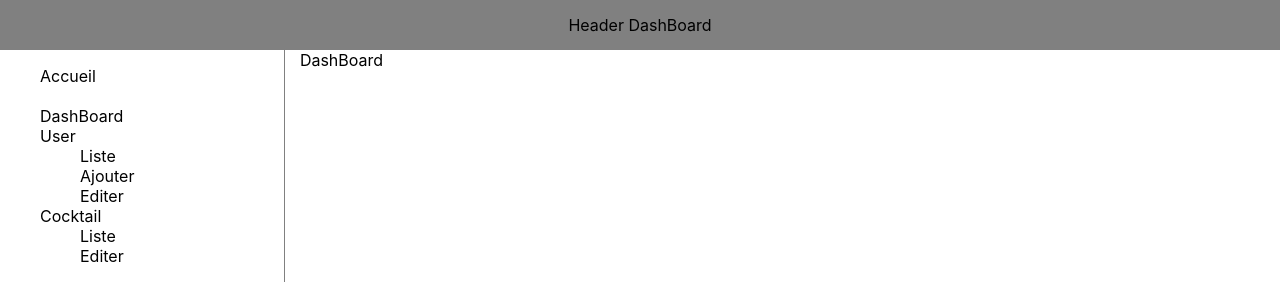
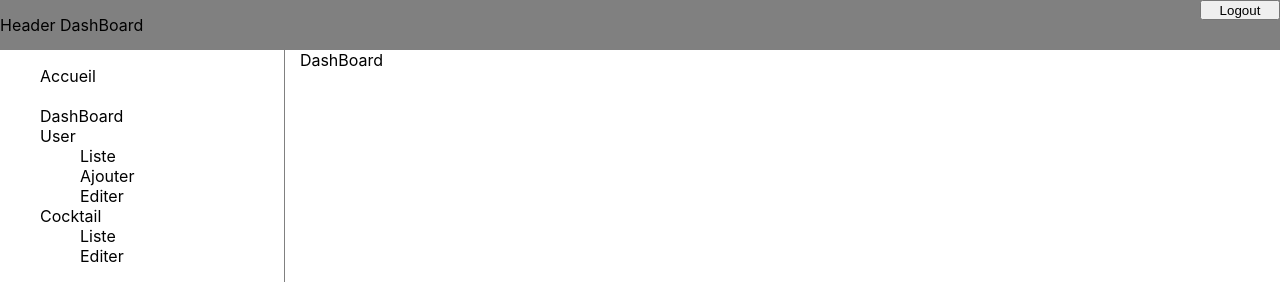
Before and after one commit to hhachich/coktail, a React (Create React App) app: page /admin in a window 1280 px wide. Shown: the top 300 px of the page. Built offline with nearby package versions, Linux system fonts and the light colour scheme; sample sign-in values are in the browser's storage.

Commit message:
Logout et routage programmatic

```diff
--- a/src/components/admin/Header.js
+++ b/src/components/admin/Header.js
@@ -1,17 +1,19 @@
 import React from 'react';
-import { Link } from 'react-router-dom';
+import {useNavigate } from 'react-router-dom';
+import { accountService } from '../../services/account.service';
 
 const Header = () => {
+    let navigate = useNavigate()
+
+    const logout = () => {
+        accountService.logout()
+        navigate('/')
+    }
     return (
-        // <header>
-        //      <nav>
-        //           <ul>
-        //             <li><Link to="/dashBoard">Dash Board</Link></li>
-        //            </ul>
-        //      </nav>
-        // </header>
+
         <div className='AHeader'>
            Header DashBoard
+           <button onClick={logout}>Logout</button>
         </div>
 
     );
--- a/src/components/public/Header.js
+++ b/src/components/public/Header.js
@@ -9,6 +9,7 @@ const Header = () => {
                     <li><Link to="/home">Accueil</Link></li>
                     <li><Link to="/service">Service</Link></li>
                     <li><Link to="/contact">Contact</Link></li>
+                    <li><Link to="admin">Admin</Link></li>
                    </ul>
              </nav>
         </header>
--- a/src/pages/admin/admin.css
+++ b/src/pages/admin/admin.css
@@ -13,6 +13,12 @@
     text-align: center;
     background-color: grey;
     line-height: 50px;
+    display: flex;
+    justify-content: space-between;
+}
+.AHeader button{
+    width: 80px;
+    height: 20px;
 }
 
 .SideMenu ul{
```
